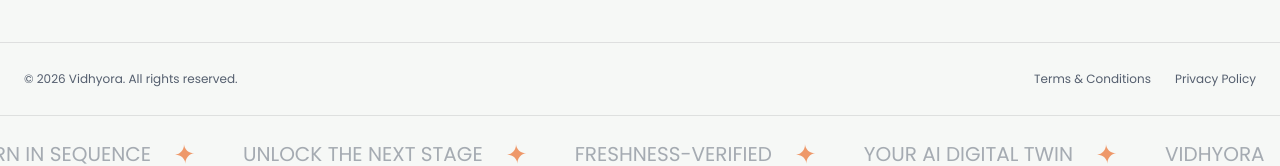
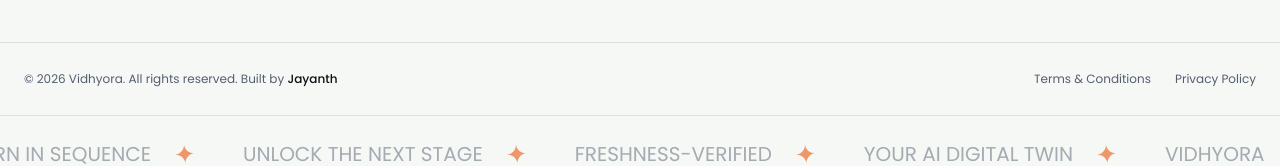
Before and after one commit to jayanth-torii/hack, a Next.js app in the folder pathmind-frontend/: page / in a window 1280 px wide. Shown: the part 6133-6299 px from the top of the page. Built offline with nearby package versions, Linux system fonts and the light colour scheme; no server answers.

Commit message:
feat(footer): add "Built by Jayanth" credit linking to portfolio
Updated footer to include credit for Jayanth with a link.

```diff
--- a/pathmind-frontend/components/home/Footer.tsx
+++ b/pathmind-frontend/components/home/Footer.tsx
@@ -74,7 +74,17 @@ export function Footer() {
 
       <div className="relative z-10 border-t border-line/10">
         <div className="mx-auto flex max-w-7xl flex-col items-center justify-between gap-3 px-4 py-6 text-xs text-muted sm:flex-row sm:px-6">
-          <p>© 2026 Vidhyora. All rights reserved.</p>
+          <p>
+            © 2026 Vidhyora. All rights reserved. Built by{" "}
+            <a
+              href="https://jayanth45.vercel.app/"
+              target="_blank"
+              rel="noopener author"
+              className="font-medium text-paper transition-colors duration-fast hover:text-accent"
+            >
+              Jayanth
+            </a>
+          </p>
           <div className="flex gap-6">
             <a href="#" className="-my-2.5 inline-flex min-h-touch-min items-center transition-colors duration-fast hover:text-accent">
               Terms &amp; Conditions
```
